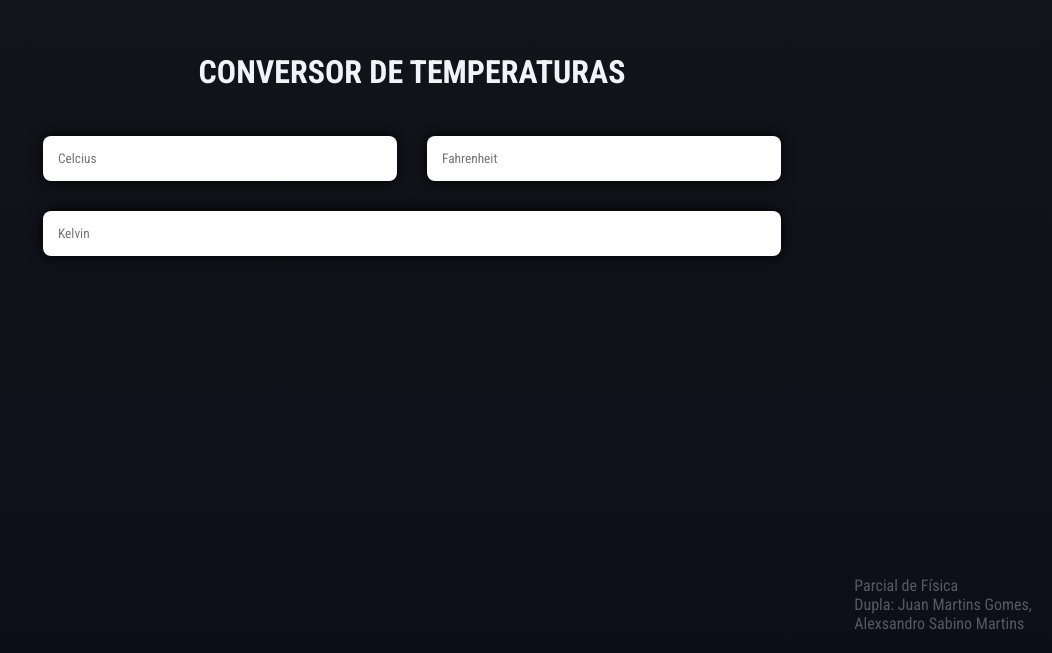
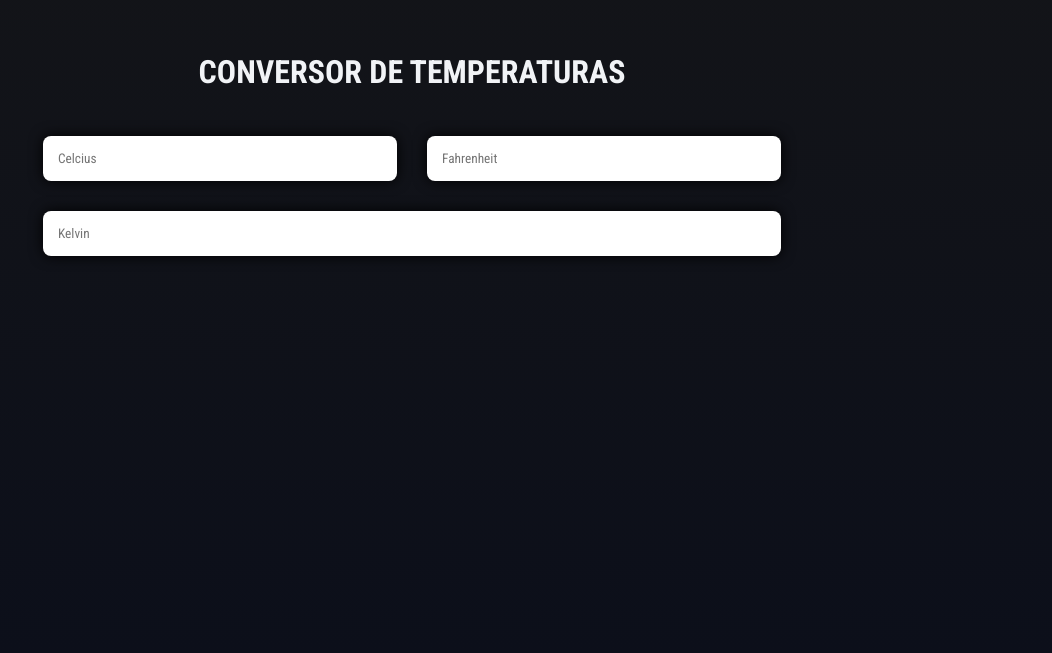
Before and after one commit to juamgomes/Conversor-de-temperaturas, a plain HTML site: page index.html in a window 1280 px wide. Shown: the part 147-800 px from the top of the page, without its empty margins (228-1280 px from the left). Drawn offline with Linux system fonts and the light colour scheme.

Commit message:
Update index.html

```diff
--- a/index.html
+++ b/index.html
@@ -16,7 +16,6 @@
             <input type="number" name="fahrenheit" id="fahrenheit" class="input" placeholder="Fahrenheit">
             <input type="number" name="kelvin" id="kelvin" class="input" placeholder="Kelvin">
         </section>
-        <p>Parcial de Física<br>Dupla: Juan Martins Gomes,<br>Alexsandro Sabino Martins</p>
     </main>
     <script src="main.js"></script>
 </body>
```
